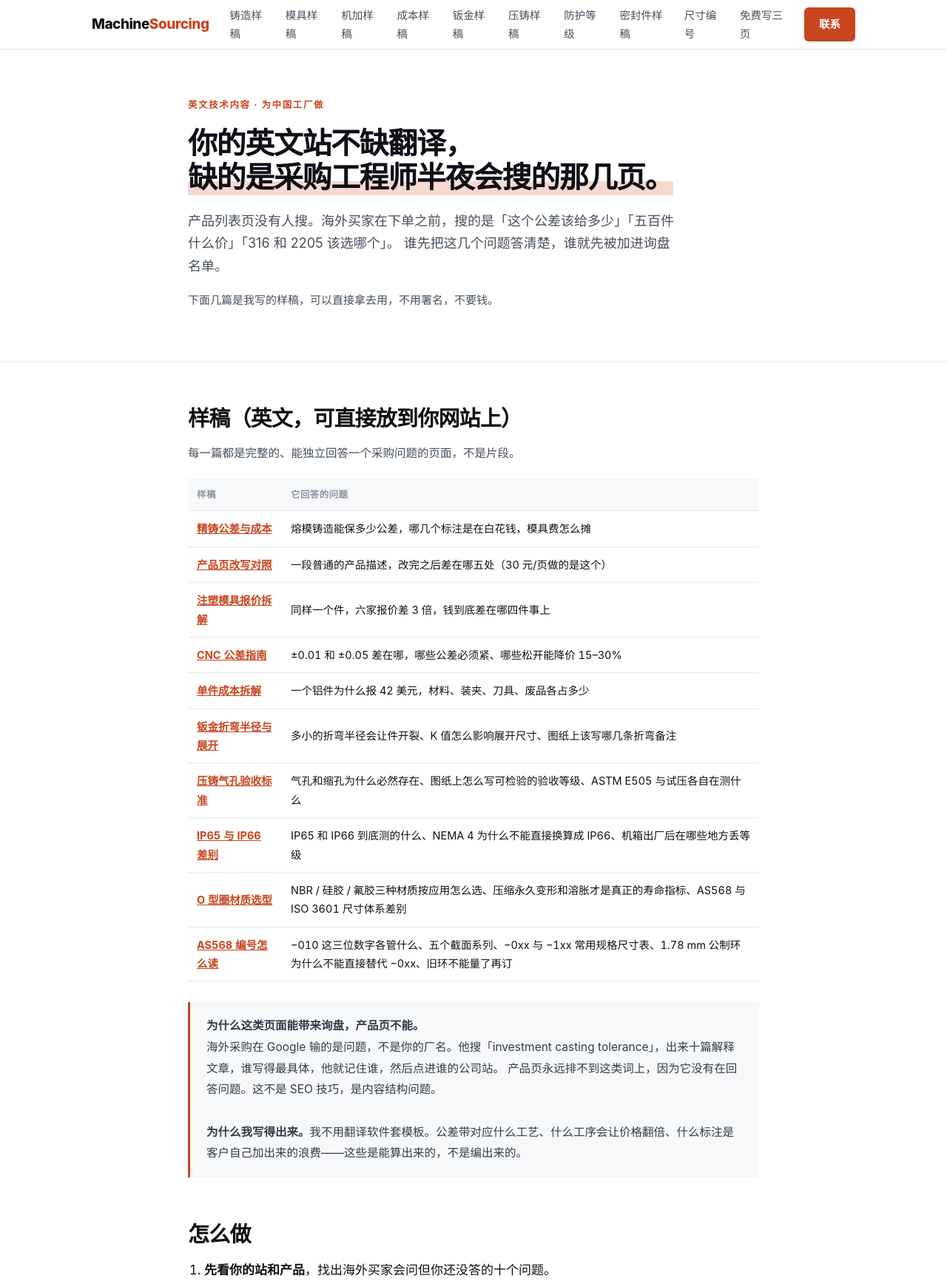
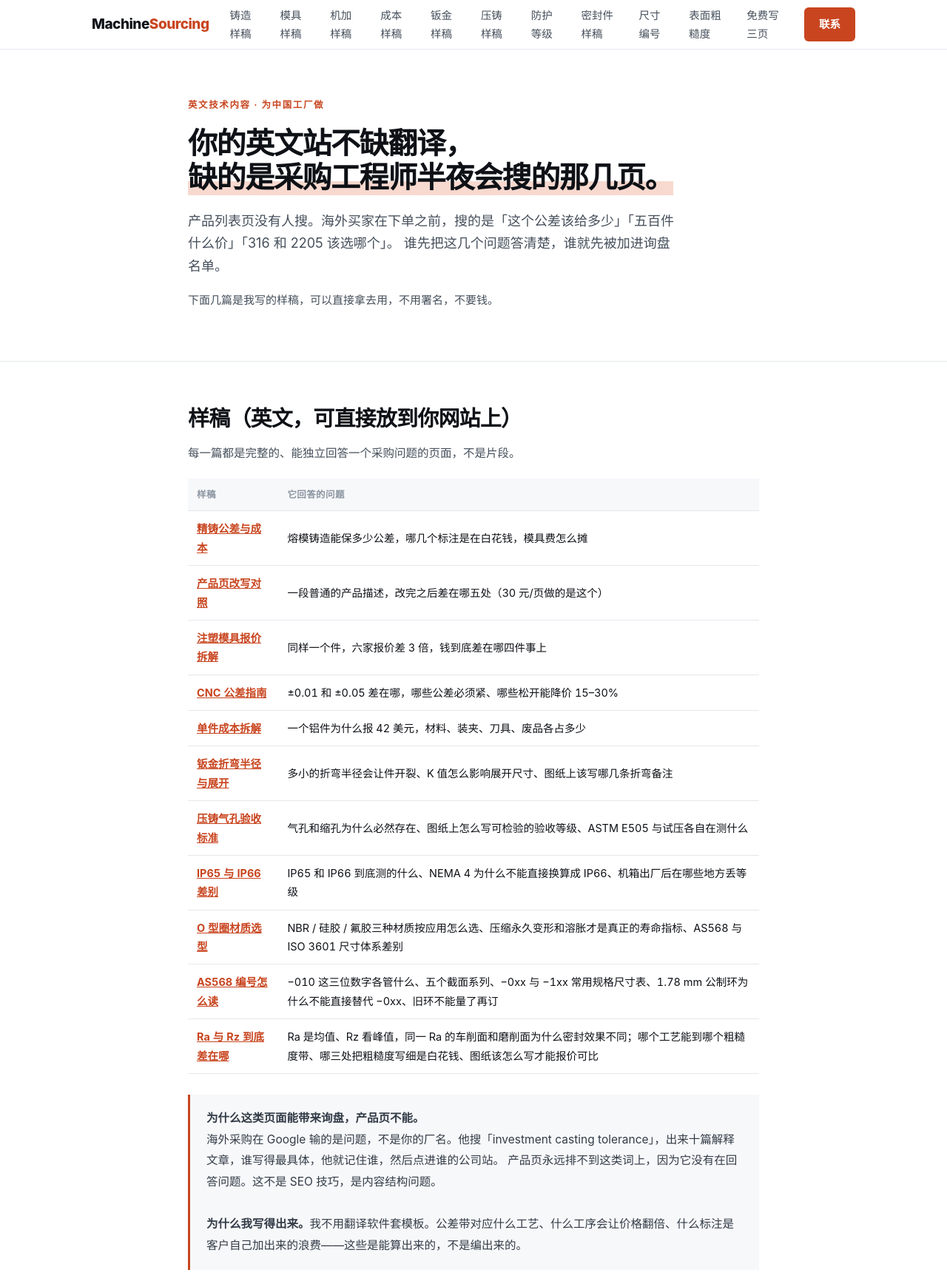
Before and after one commit to Tom6324/machinesourcing, a plain HTML site: page index.html in a window 1280 px wide. Shown: the top 1736 px of the page at 74% size. Drawn offline with Linux system fonts and the light colour scheme.

Commit message:
update index.html

```diff
--- a/index.html
+++ b/index.html
@@ -42,6 +42,7 @@
   <a class="lnk" href="ip-rating-guide.html">防护等级</a>
   <a class="lnk" href="oring-guide.html">密封件样稿</a>
   <a class="lnk" href="as568-dash-guide.html">尺寸编号</a>
+  <a class="lnk" href="surface-finish-guide.html">表面粗糙度</a>
   <a class="lnk sp" href="#offer">免费写三页</a>
   <a class="cta" href="#contact">联系</a>
 </div></header>
@@ -74,6 +75,7 @@
       <tr><td><a href="ip-rating-guide.html"><strong>IP65 与 IP66 差别</strong></a></td><td>IP65 和 IP66 到底测的什么、NEMA 4 为什么不能直接换算成 IP66、机箱出厂后在哪些地方丢等级</td></tr>
       <tr><td><a href="oring-guide.html"><strong>O 型圈材质选型</strong></a></td><td>NBR / 硅胶 / 氟胶三种材质按应用怎么选、压缩永久变形和溶胀才是真正的寿命指标、AS568 与 ISO 3601 尺寸体系差别</td></tr>
       <tr><td><a href="as568-dash-guide.html"><strong>AS568 编号怎么读</strong></a></td><td>−010 这三位数字各管什么、五个截面系列、−0xx 与 −1xx 常用规格尺寸表、1.78 mm 公制环为什么不能直接替代 −0xx、旧环不能量了再订</td></tr>
+      <tr><td><a href="surface-finish-guide.html"><strong>Ra 与 Rz 到底差在哪</strong></a></td><td>Ra 是均值、Rz 看峰值，同一 Ra 的车削面和磨削面为什么密封效果不同；哪个工艺能到哪个粗糙度带、哪三处把粗糙度写细是白花钱、图纸该怎么写才能报价可比</td></tr>
     </tbody>
   </table>
 
```
